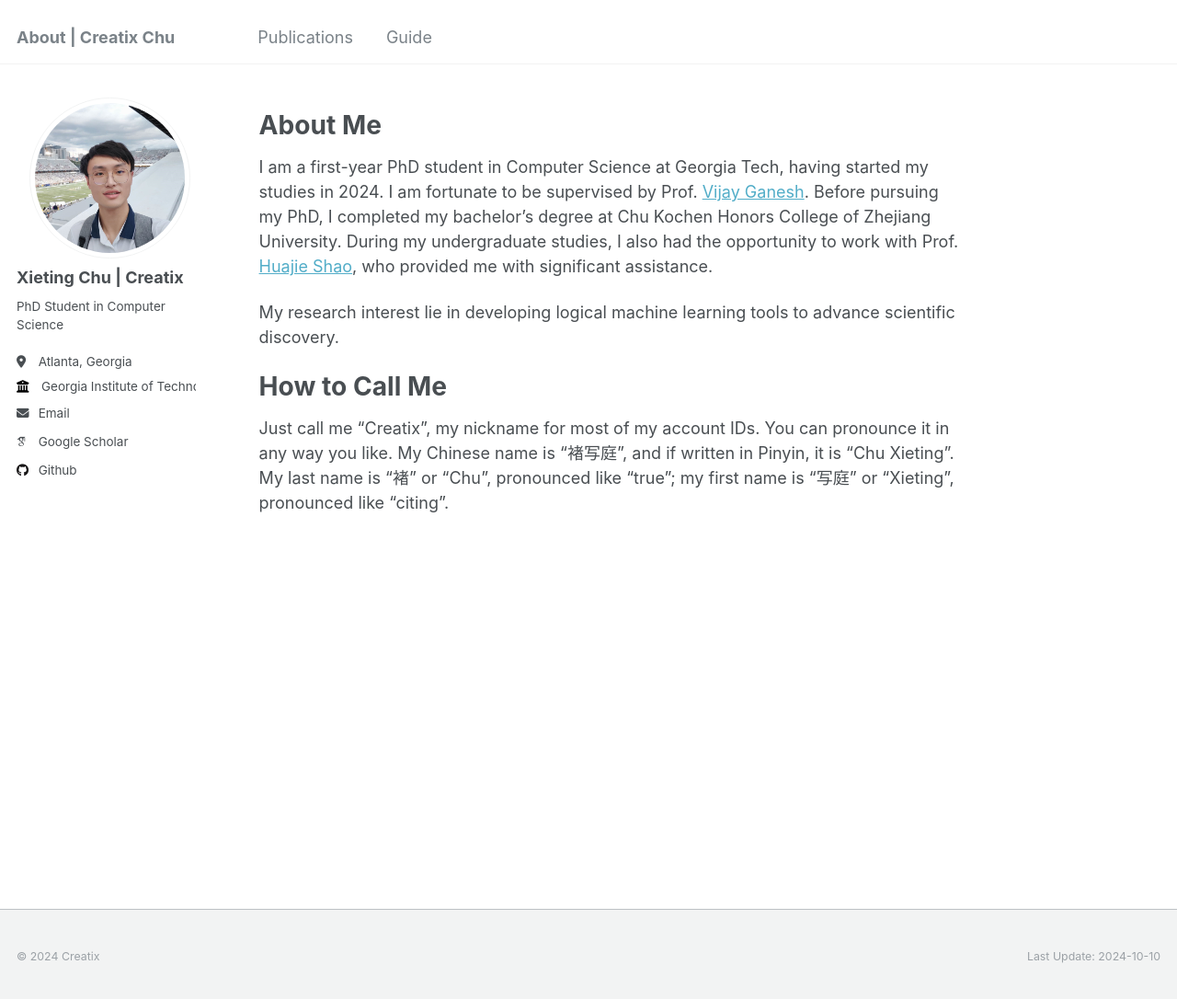
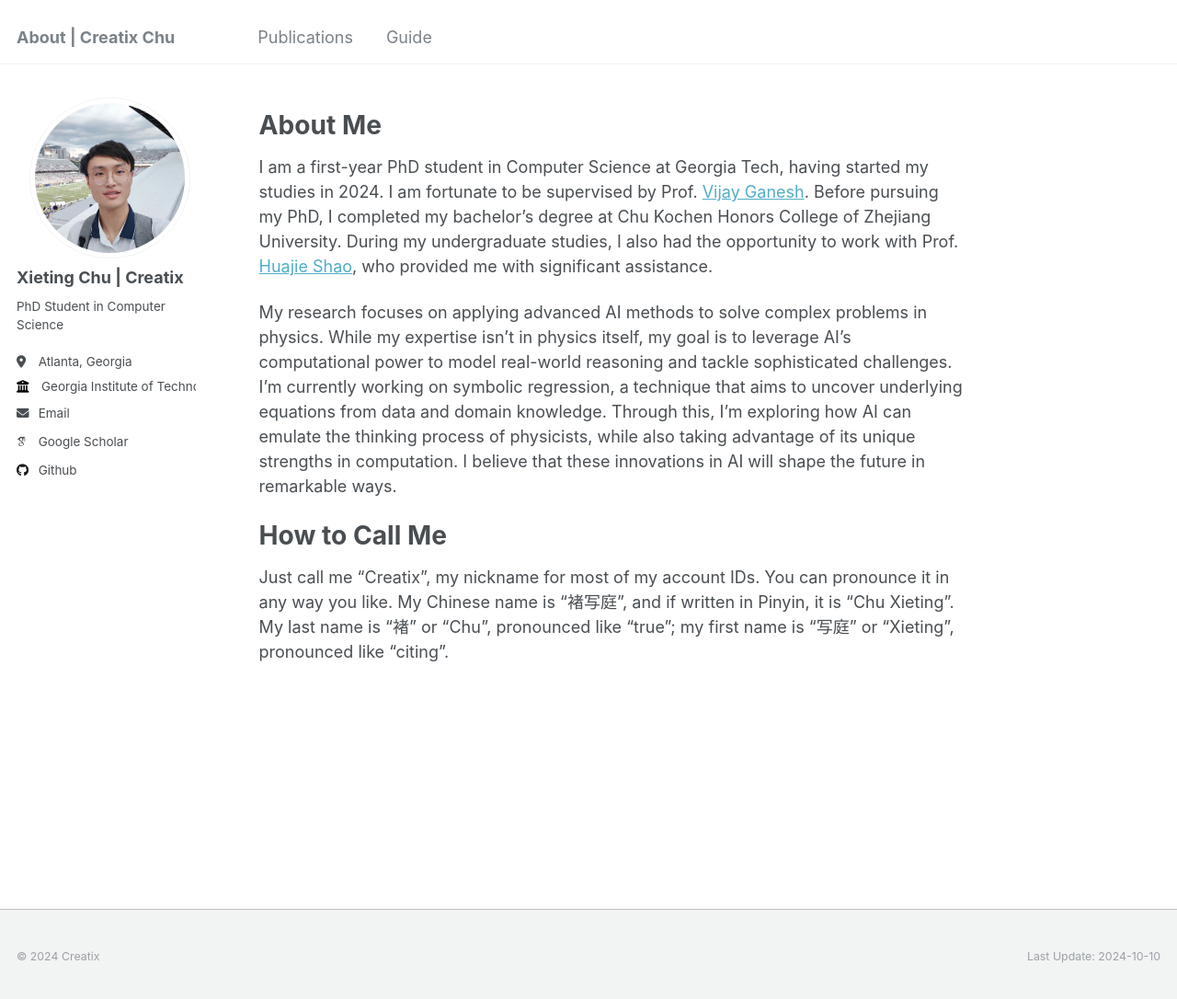
Before and after one commit to CreatixChu/CreatixChu.github.io, a Jekyll site: the page built from _pages/about.md, in a window 1280 px wide and 1092 px high. Shown: the top 1086 px of the window at 92% size. Built offline with Jekyll 4.4.1, drawn with Linux system fonts in a browser that asks for light colours; some web fonts are replaced.

Commit message:
update about

```diff
--- a/_pages/about.md
+++ b/_pages/about.md
@@ -12,7 +12,7 @@ About Me
 
 I am a first-year PhD student in Computer Science at Georgia Tech, having started my studies in 2024. I am fortunate to be supervised by Prof. [Vijay Ganesh](https://vganesh1.github.io). Before pursuing my PhD, I completed my bachelor's degree at Chu Kochen Honors College of Zhejiang University. During my undergraduate studies, I also had the opportunity to work with Prof. [Huajie Shao](https://shj1987.github.io), who provided me with significant assistance.
 
-My research interest lie in developing logical machine learning tools to advance scientific discovery.
+My research focuses on applying advanced AI methods to solve complex problems in physics. While my expertise isn't in physics itself, my goal is to leverage AI’s computational power to model real-world reasoning and tackle sophisticated challenges. I'm currently working on symbolic regression, a technique that aims to uncover underlying equations from data and domain knowledge. Through this, I'm exploring how AI can emulate the thinking process of physicists, while also taking advantage of its unique strengths in computation. I believe that these innovations in AI will shape the future in remarkable ways.
 
 
 How to Call Me
```
